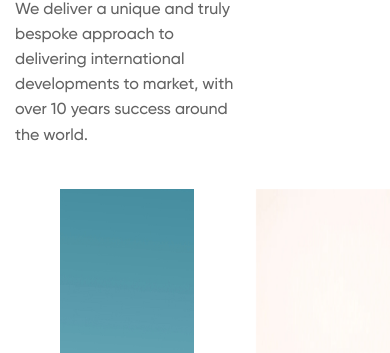
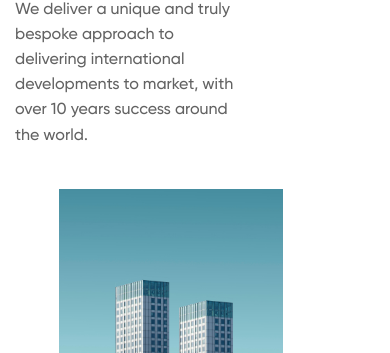
Before and after one commit to Mailerino/Invoriem-layout, a plain HTML site: page index.html in a window 390 px wide. Shown: the part 132-485 px from the top of the page. Drawn offline with nearby package versions, Linux system fonts and the light colour scheme.

Commit message:
Slider responsive

```diff
--- a/js/main.js
+++ b/js/main.js
@@ -53,12 +53,19 @@ $(document).ready(function(){
         dots: false,
         margin: 48,
         loop: true,
+        items: 3,
         responsive : {
             0 : {
-                items: 2,
+                items: 1,
                 margin: 32,
             },
+            576 : {
+                items: 2,
+            },
             768 : {
+                items: 3,
+            },
+            992 : {
                 items: 3,
             },
         },
--- a/styles/components/slider.css
+++ b/styles/components/slider.css
@@ -25,9 +25,9 @@
     .slide {
         padding-left: 30px;
     }
-    .slider__item{
-        /* width: 257px;
-        height: 264px; */
+    .slide__img{
+        width: 224px;
+        height: 264px;
     }
     .slide__title {
         font-size: 60px;
```
